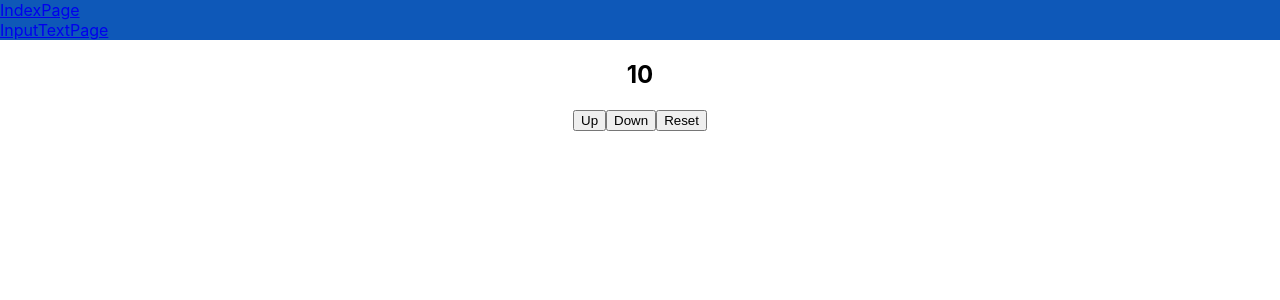
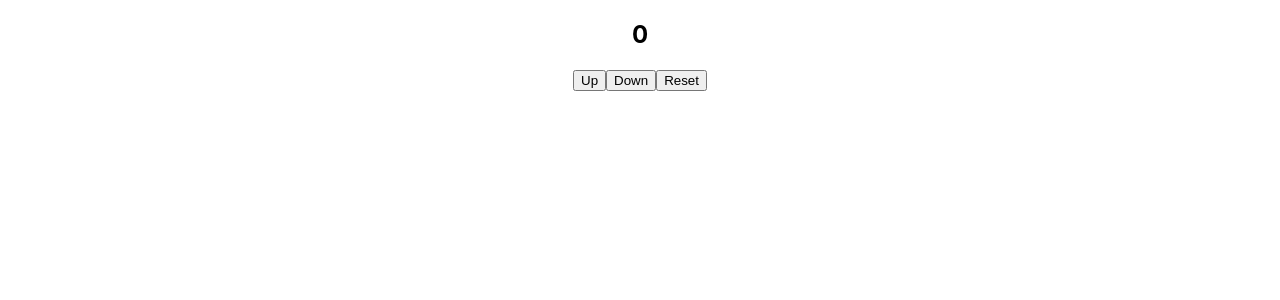
Before and after one commit to xutzm/React_practice, a React (Create React App) app in the folder my-app/: page / in a window 1280 px wide. Shown: the top 300 px of the page. Built offline with nearby package versions, Linux system fonts and the light colour scheme.

Commit message:
OOP store and component counter

```diff
--- a/my-app/src/App.js
+++ b/my-app/src/App.js
@@ -1,18 +1,8 @@
 
-  import React, {  useEffect } from 'react';
+  import React from 'react';
 
 import './App.css';
 
-import {BrowserRouter,Route} from "react-router-dom";
-
-//struct
-import Header from './components/Header/Header';
-
-
-
-//pages
-import IndexPage from './components/IndexPage';
-import InputTextPage from './components/InputTextPage';
 
 
 
@@ -20,54 +10,58 @@ import InputTextPage from './components/InputTextPage';
 
 //actions
 import { actions } from './actions/Counter/actions';
+//store
+import {Store} from './store/Counter/oopStore'
+//reducer
+import {counterReducer} from './reducers/Counter/reducer'
 
-import store from './store/Counter/funcStore'
+//init store
+const store = new Store(counterReducer);
 
 
 
 
 
 
-function App(props) {
+class App extends React.Component {
+  constructor(props) {
+    super(props);
+    // this.state = store.state;
+  }
 
-  useEffect(() => {
-    store.subscribe(()=>console.log('APP отрисован заново'))
-  });
+  componentDidMount(){
+    store.subscribe(()=>this.forceUpdate());
+  }
+
+  incrementActionCreator(){
+    store.dispatch(actions.incrementAction);
+  }
+
+  decrementActionCreator(){
+    store.dispatch(actions.decrementAction);
+  }
+
+  resetActionCreator(){
+    store.dispatch(actions.resetAction);
+  }
+
+  render(){
+    return(
+      <div className="App">
+      <div className="counter">
+        <h2>{store.state.count}</h2>
+        <button onClick={this.incrementActionCreator}>Up</button>
+        <button onClick={this.decrementActionCreator}>Down</button>
+        <button onClick={this.resetActionCreator}>Reset</button>
+      </div>
+      </div>
+    )
+  }
+}
 
 
 
 
-let incrementActionCreate = () => {
-  store.dispatch(actions.incrementAction);
-  console.log(store);
-}
 
 
-  let decrementActionCreate = () => {
-    store.dispatch(actions.decrementAction);
-    console.log(store);
-  }
-
-  let resetActionCreate = () => {
-    store.dispatch(actions.resetAction);
-    console.log(store);
-  }
-
-  return (
-    <BrowserRouter>
-    <Header/>
-    <div className="App">
-      <div className="counter">
-      <h2>{props.state.count}</h2>
-        <button onClick={incrementActionCreate}>Up</button>
-        <button onClick={decrementActionCreate}>Down</button>
-        <button onClick={resetActionCreate}>Reset</button>
-      </div>
-    </div>
-    <Route path="/IndexPage" component={IndexPage}/>
-    <Route path="/InputTextPage" component={InputTextPage}/>
-    </BrowserRouter>
-  );
-}
-
 export default App;
--- a/my-app/src/index.js
+++ b/my-app/src/index.js
@@ -7,23 +7,12 @@ import './index.css';
 import App from './App';
 
 
-
-import store from './store/Counter/funcStore'
-
-
-
- const rerenderAll = (state)=>{
-  ReactDOM.render(
+ReactDOM.render(
     <React.StrictMode>
-      <App state={store.getState()}/>
+      <App/>
     </React.StrictMode>,
     document.getElementById('root')
   );
-  }
-
-  store.subscribe(rerenderAll)
-
-  rerenderAll(store.getState());
 
 
 // If you want to start measuring performance in your app, pass a function
```
